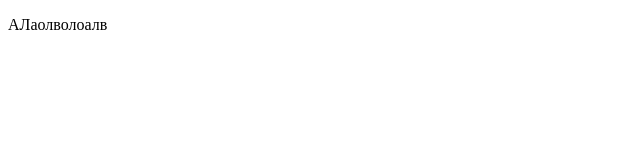
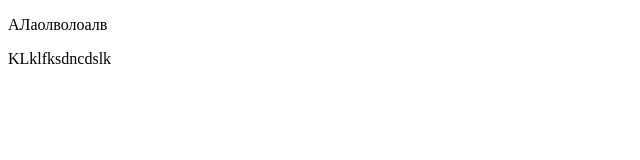
Before and after one commit to Nectarine-Shine/first-project, a plain HTML site: page index.html in a window 1280 px wide. Shown: the whole page, without its empty margins (0-640 px from the left). Drawn offline with Linux system fonts and the light colour scheme.

Commit message:
Добавлен новый абзац

```diff
--- a/index.html
+++ b/index.html
@@ -7,5 +7,6 @@
 </head>
 <body>
   <p class="pre">АЛаолволоалв</p>
+  <p class="pre">KLklfksdncdslk</p>
 </body>
 </html>
```
